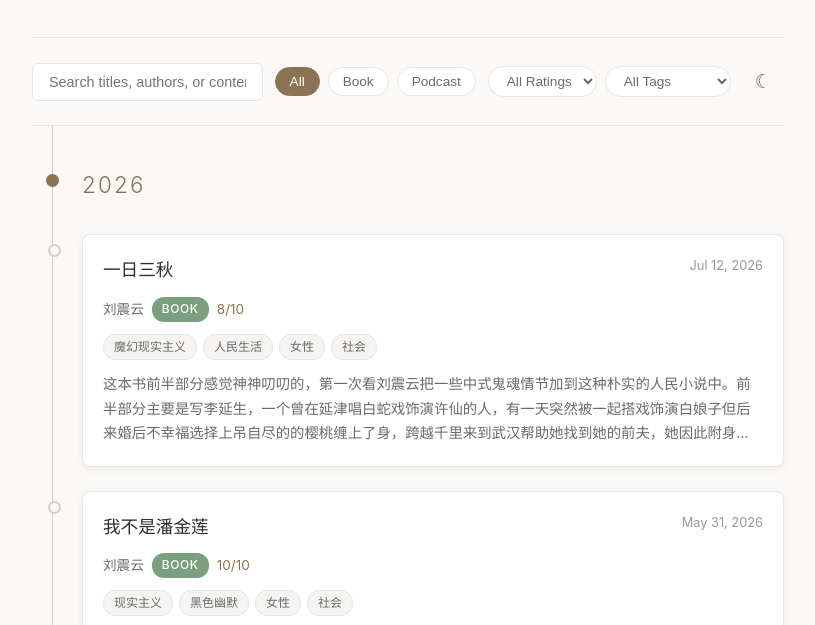
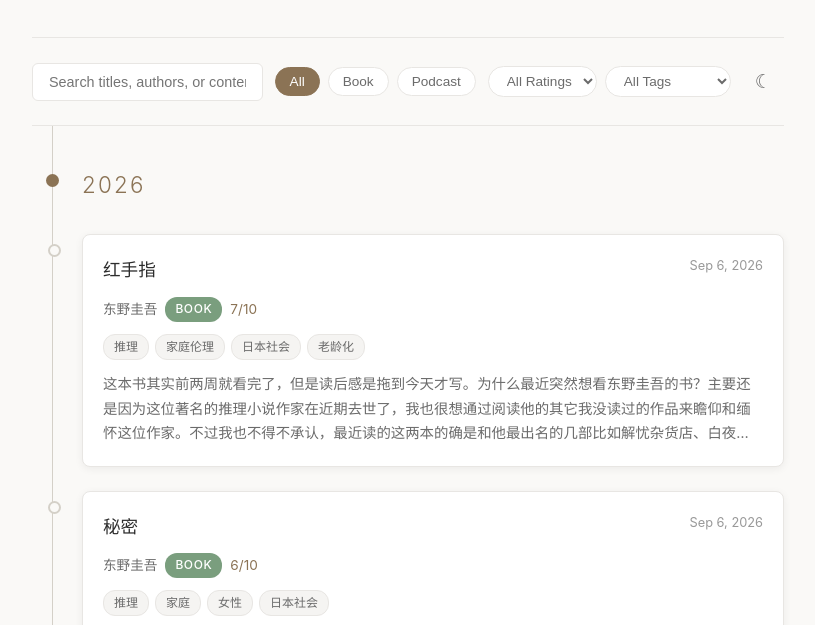
Before and after one commit to kaka-jun/afterthought, a plain HTML site: page index.html in a window 1280 px wide. Shown: the part 155-780 px from the top of the page, without its empty margins (232-1047 px from the left). Drawn offline with Linux system fonts and the light colour scheme.

Commit message:
Add 红手指 and 秘密 book reviews

```diff
--- a/index.html
+++ b/index.html
@@ -478,6 +478,26 @@
 
   <script>
     const contentData = [
+      {
+        title: "红手指",
+        author: "东野圭吾",
+        type: "book",
+        date: "2026-09-06",
+        rating: 7,
+        tags: ["推理", "家庭伦理", "日本社会", "老龄化"],
+        review: `这本书其实前两周就看完了，但是读后感是拖到今天才写。为什么最近突然想看东野圭吾的书？主要还是因为这位著名的推理小说作家在近期去世了，我也很想通过阅读他的其它我没读过的作品来瞻仰和缅怀这位作家。不过我也不得不承认，最近读的这两本的确是和他最出名的几部比如解忧杂货店、白夜行、嫌疑人X的现身、恶意等差距实在是太大太大了。不论是多么伟大的艺术创作者，他/她的作品集里总会混杂一些不尽如人意的几部。我想，那我作为普通人，也不需要对自己平时的工作表现要求太高了。
+
+这本书到最后的反转感觉和秘密有点像，都是主角身边的亲人和自己因为种种原因很难相处下去，只能选择善意的欺骗和谎言，把自己变成另外一个人。这本书让人心碎的地方在于老奶奶的亲儿子为了拯救自己那不成器的儿子不让他坐牢，竟然选择编织谎言把杀人的罪名推卸到自己以为已经完全老年痴呆的老母亲身上，殊不知老母亲一直以来都在为了不引起家庭矛盾而装疯卖傻。整个粉饰作案的手法其实也非常简单直接，很容易就被警察看穿。书中让人觉得温情暖暖的另一条线是警察加贺与自己父亲和解的过程，尊重父亲选择自己独自一人去世而为母亲去世时自己不在身边而赎罪，但是加贺却通过远程下棋的方式，默默陪伴在父亲身边，这样的剧情反转让人觉得又温暖又遗憾。整本书主要是以日本人口老龄化的社会问题，从而折射出家庭伦理矛盾，在这样的社会背景下引发了一个惨案。很现实，很让人难过。如果国家不能帮助家庭解决老年人养老问题，这样的惨剧还是会不断上演。`
+      },
+      {
+        title: "秘密",
+        author: "东野圭吾",
+        type: "book",
+        date: "2026-09-06",
+        rating: 6,
+        tags: ["推理", "家庭", "女性", "日本社会"],
+        review: `一周前开始看这本书，当时看三分之一，感觉故事进展实在太慢，一度都要看不下去了，一直充斥着各种不人物的对话和新线索，然而在推荐故事发展上却并没有起到什么关键性的作用，仿佛感觉作者是在为了凑字数而写。我是万万没想到这本书在封面标榜自己还是很畅销的一部作品，比如说很快在日本国内就卖了两百万册。这个长周末决定看完这本书。我一目十行地扫过全书，感觉整本书的唯一亮点就在书最后1/10的位置才出现。因车祸去世的妻子直子的意识一直都在占据着女儿的身体，从来没有去世过，但是为了让活着的丈夫和自己能好好告别，不得不假装女儿的意识回来了，以此来让丈夫和自己都能走向不同的人生。这本书男性凝视的部分还是有不少，一度让人感觉看的有些不适，尤其是书中几次三番提到占据着女儿身体的妻子意识主动提出解决丈夫的性问题，丈夫因为想到对方还是女儿的身体，几次拒绝，但读起来还是很恶心的。书中的丈夫的同事也会主动提到带丈夫去红灯区潇洒解决生理问题，在妻子去世后没几个月就想给对方介绍对象，真是让人觉得唏嘘。这个世界还是以男性为主导，女性生存还是很艰难，即便妻子以女儿的身体回到现实世界，依然要承受每天做饭的责任，丈夫虽然身份是父亲，也不收拾家务，这些劳动依然被默认为是女性的职责所在，无论这个女性的身份在家中是什么样的。但让人比较有鼓舞的还是直子这个人的性格吧，她非常有自己的想法，在被上天给予了第二次重生的机会后，她要好好地活过，闯出自己的一番天地。`
+      },
       {
         title: "一日三秋",
         author: "刘震云",
```
